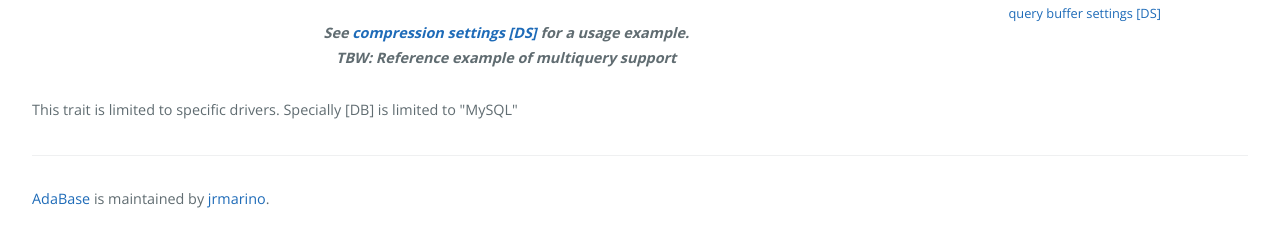
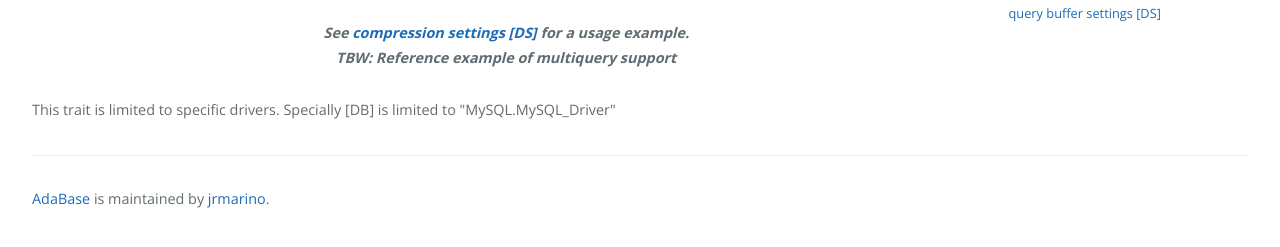
Before and after one commit to jrmarino/AdaBase, a Jekyll site: the page built from trait_multiquery.md, in a window 1280 px wide. Shown: the part 337-584 px from the top of the page. Built offline with Jekyll 4.4.1, drawn with Linux system fonts in a browser that asks for light colours.

Commit message:
Fix three more [DB] definitons

```diff
--- a/trait_multiquery.md
+++ b/trait_multiquery.md
@@ -18,7 +18,7 @@ anytime (before or after establishing the connection).</p>
 <p class="caption">See {{ page.trait_compressed }} for a usage example.</p>
 <p class="caption">TBW: Reference example of multiquery support</p>
 <br/>
-<p>This trait is limited to specific drivers.  Specially [DB] is limited to "MySQL"</p>
+<p>This trait is limited to specific drivers.  Specially [DB] is limited to "MySQL.MySQL_Driver"</p>
 </div>
 <div class="sidenav">
   <h3>See Also</h3>
```
Also changed, not shown: trait_buffers.md (+1 -1 lines), trait_compressed.md (+1 -1 lines).
